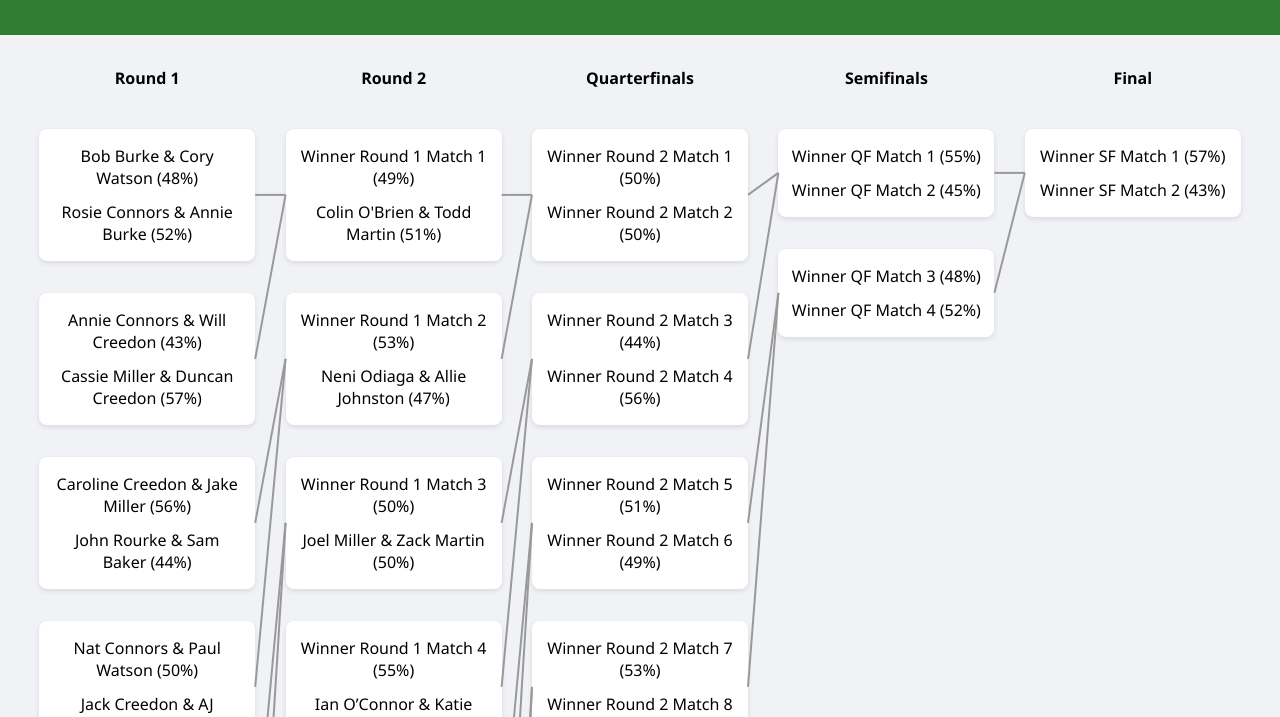
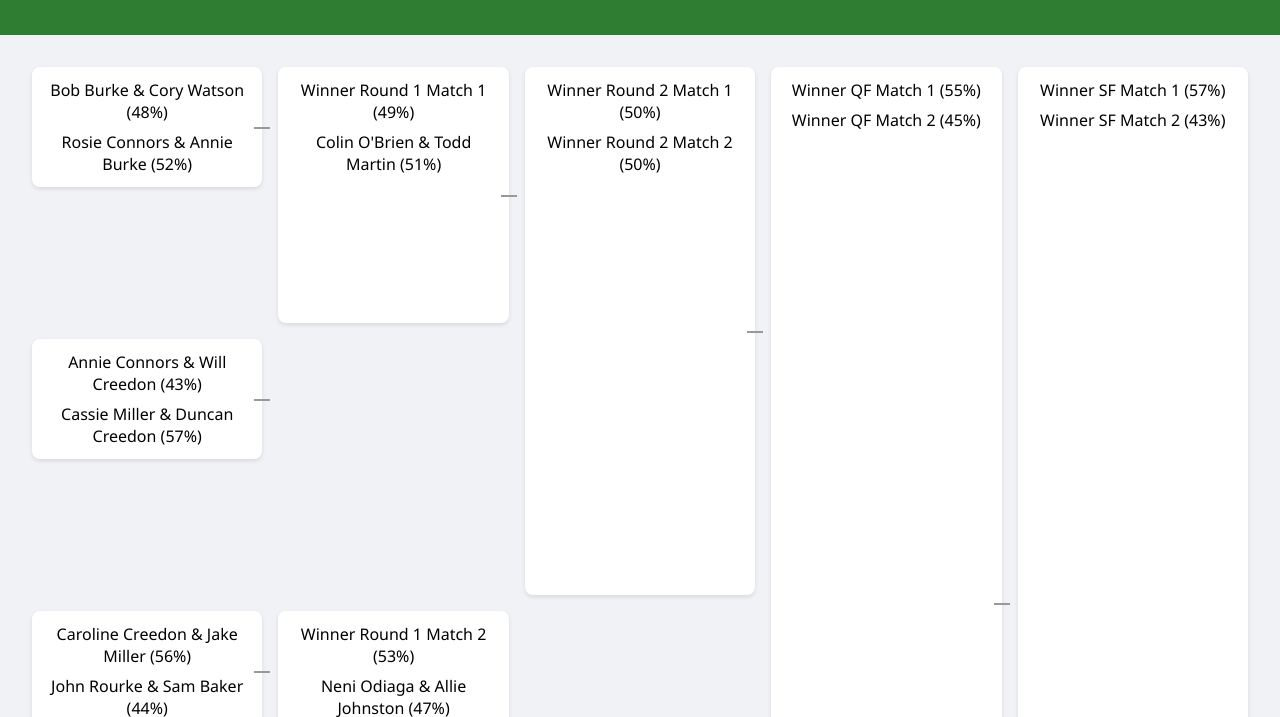
Before and after one commit to nickcreedon1/bkcs-bracket, a plain HTML site: page index.html in a window 1280 px wide. Shown: the part 83-800 px from the top of the page. Drawn offline with Linux system fonts and the light colour scheme.

Commit message:
Update index.html

```diff
--- a/index.html
+++ b/index.html
@@ -7,14 +7,14 @@
   <style>
     body {
       font-family: 'Segoe UI', Tahoma, Geneva, Verdana, sans-serif;
+      background: #f0f2f5;
       margin: 0;
-      background: #f0f2f5;
     }
     header {
       background: #2e7d32;
       color: white;
+      padding: 1rem;
       text-align: center;
-      padding: 1rem;
     }
     .bracket {
       display: grid;
@@ -22,29 +22,34 @@
       grid-auto-columns: minmax(220px, 1fr);
       gap: 1rem;
       padding: 2rem;
-      position: relative;
     }
     .round {
-      display: flex;
-      flex-direction: column;
-      align-items: center;
-      gap: 2rem;
+      display: grid;
+      grid-template-rows: repeat(var(--slots), 1fr);
+      gap: 1rem;
       position: relative;
     }
     .match {
-      background: #fff;
+      background: white;
       border-radius: 8px;
-      box-shadow: 0 2px 5px rgba(0,0,0,0.1);
+      box-shadow: 0 2px 4px rgba(0,0,0,0.1);
       padding: 0.5rem;
-      width: 200px;
       text-align: center;
       position: relative;
     }
+    .match::after {
+      content: "";
+      position: absolute;
+      top: 50%;
+      right: -0.5rem;
+      width: 1rem;
+      height: 2px;
+      background: #999;
+    }
     .team {
       padding: 0.25rem;
-      margin: 0.25rem 0;
+      border-radius: 4px;
       cursor: pointer;
-      border-radius: 4px;
     }
     .team:hover {
       background: #e0e0e0;
@@ -53,17 +58,11 @@
       background: #2e7d32;
       color: white;
     }
-    .round-title {
-      font-weight: bold;
-      margin-bottom: 0.5rem;
-    }
-    svg {
+    .connector {
       position: absolute;
-      top: 0;
-      left: 0;
-      width: 100%;
-      height: 100%;
-      pointer-events: none;
+      width: 1rem;
+      height: 2px;
+      background: #999;
     }
   </style>
 </head>
@@ -72,8 +71,6 @@
     <h1>BKCS Croquet Tournament Bracket</h1>
   </header>
   <div class="bracket" id="bracket"></div>
-  <svg id="lines"></svg>
-
   <script>
     let tournament = [];
 
@@ -86,89 +83,52 @@
 
     function renderBracket() {
       const bracket = document.getElementById("bracket");
-      const svg = document.getElementById("lines");
       bracket.innerHTML = "";
-      svg.innerHTML = "";
 
-      const matchElements = [];
+      const totalSlots = Math.pow(2, tournament.length);
 
       tournament.forEach((round, rIdx) => {
         const col = document.createElement("div");
         col.className = "round";
-        const title = document.createElement("div");
-        title.className = "round-title";
-        title.textContent = getRoundName(rIdx);
-        col.appendChild(title);
+        col.style.setProperty('--slots', totalSlots / Math.pow(2, rIdx));
 
-        matchElements[rIdx] = [];
+        let matchIdx = 0;
+        for (let i = 0; i < totalSlots / Math.pow(2, rIdx); i++) {
+          if (i % 2 === 0 && matchIdx < round.length) {
+            const matchData = round[matchIdx++];
+            const matchDiv = document.createElement("div");
+            matchDiv.className = "match";
 
-        round.forEach((match, mIdx) => {
-          const box = document.createElement("div");
-          box.className = "match";
-
-          match.teams.forEach(team => {
+            matchData.teams.forEach(team => {
               const div = document.createElement("div");
               div.className = "team";
               div.textContent = `${team.name} (${team.winningPercentage}%)`;
-            if (match.winner === team.name) div.classList.add("winner");
+              if (matchData.winner === team.name) div.classList.add("winner");
               div.onclick = () => {
-              match.winner = team.name;
+                matchData.winner = team.name;
                 const next = tournament[rIdx + 1];
                 if (next) {
-                const nextMatch = next[Math.floor(mIdx / 2)];
-                const slot = mIdx % 2;
+                  const nextMatch = next[Math.floor((i)/2)];
+                  const slot = (i/2)%1 === 0 ? 0 : 1;
                   nextMatch.teams[slot].name = team.name;
                 }
                 renderBracket();
               }
-            box.appendChild(div);
+              matchDiv.appendChild(div);
             });
 
-          col.appendChild(box);
-          matchElements[rIdx].push(box);
-        });
+            col.appendChild(matchDiv);
+          } else {
+            const empty = document.createElement("div");
+            empty.className = "match";
+            empty.style.visibility = "hidden";
+            col.appendChild(empty);
+          }
+        }
         bracket.appendChild(col);
-      });
-
-      requestAnimationFrame(() => drawLines(matchElements));
-    }
-
-    function drawLines(matches) {
-      const svg = document.getElementById("lines");
-      svg.innerHTML = "";
-
-      matches.forEach((round, rIdx) => {
-        if (!matches[rIdx + 1]) return;
-        round.forEach((mEl, mIdx) => {
-          const nextEl = matches[rIdx + 1][Math.floor(mIdx / 2)];
-          if (!nextEl) return;
-
-          const rect1 = mEl.getBoundingClientRect();
-          const rect2 = nextEl.getBoundingClientRect();
-
-          const x1 = rect1.right + window.scrollX;
-          const y1 = rect1.top + rect1.height / 2 + window.scrollY;
-          const x2 = rect2.left + window.scrollX;
-          const y2 = rect2.top + rect2.height / 2 + window.scrollY;
-
-          const line = document.createElementNS("http://www.w3.org/2000/svg", "line");
-          line.setAttribute("x1", x1);
-          line.setAttribute("y1", y1);
-          line.setAttribute("x2", x2);
-          line.setAttribute("y2", y2);
-          line.setAttribute("stroke", "#999");
-          line.setAttribute("stroke-width", "2");
-          svg.appendChild(line);
-        });
       });
     }
 
-    function getRoundName(idx) {
-      const names = ["Round 1", "Round 2", "Quarterfinals", "Semifinals", "Final"];
-      return names[idx] || `Round ${idx + 1}`;
-    }
-
-    window.addEventListener('resize', () => renderBracket());
     loadData();
   </script>
 </body>
```
Lines whose indentation alone changed are shown as unchanged.
